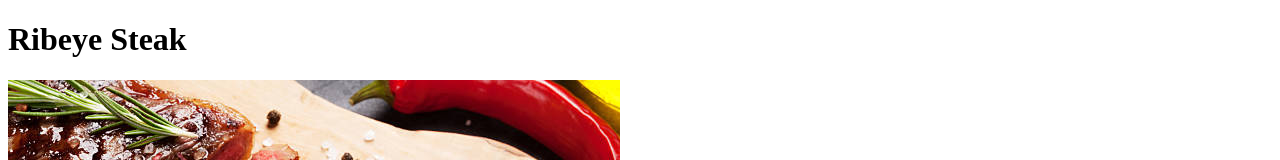
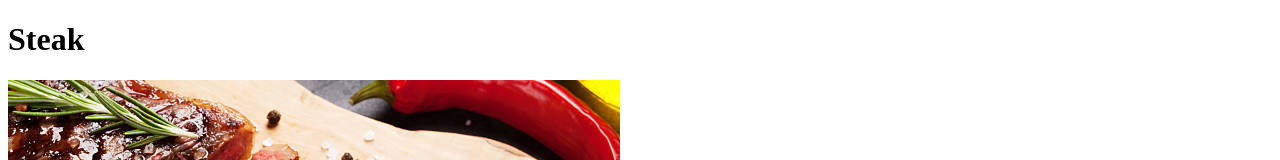
Before and after one commit to DM0000/odin-recipe, a plain HTML site: page recipes/steak.html in a window 1280 px wide. Shown: the top 160 px of the page. Drawn offline with Linux system fonts and the light colour scheme.

Commit message:
changed ribeye steak to steak in header

```diff
--- a/recipes/steak.html
+++ b/recipes/steak.html
@@ -9,7 +9,7 @@
 </head>
 
 <body>
-    <h1>Ribeye Steak</h1>
+    <h1>Steak</h1>
     <img src="../images/steak.jpg" alt="picture of steak">
     <p>Easy Peasy Pan Seared Steak Recipe</p>
 
```
